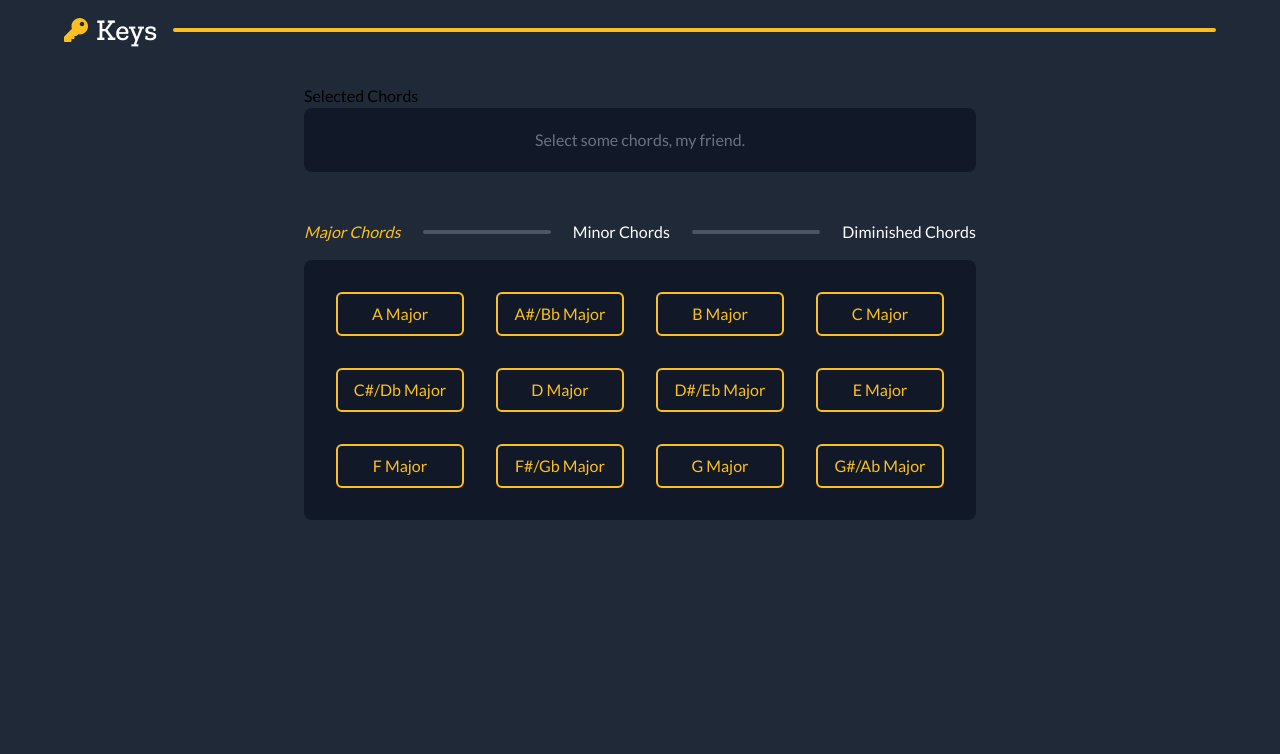
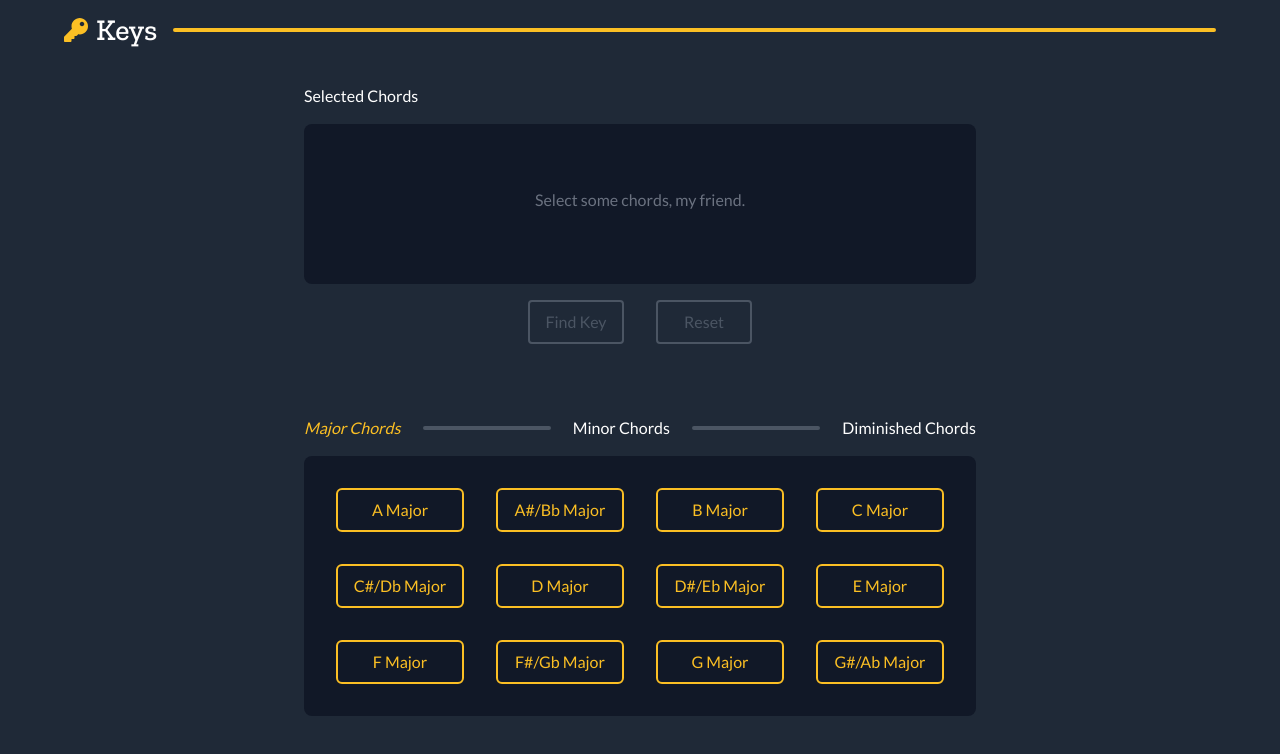
Before and after one commit to jacoberick/keys, a React (Create React App) app: page / in a window 1280 px wide. Shown: the top 754 px of the page. Built offline with nearby package versions, Linux system fonts and the light colour scheme.

Commit message:
added new styling to selected chords panel to prevent the chord list panel from jumping around

```diff
--- a/src/components/FindKey.js
+++ b/src/components/FindKey.js
@@ -1,9 +1,9 @@
 import React, { useEffect, useState } from "react";
 
 // repeated styles
-const chordSection = `max-w-2xl my-6`;
+const chordSection = `max-w-2xl mt-6 mb-12`;
 const buttonsContainer = `p-4 rounded-lg bg-gray-900 flex flex-wrap justify-center`;
-const chordButton = `transform hover:scale-110 active:scale-75 text-yellow-400 m-4 border-2 border-yellow-400 p-2 rounded-md w-32 transition-all`;
+const chordButton = `transform hover:scale-110 active:scale-95 text-yellow-400 m-4 border-2 border-yellow-400 p-2 rounded-md w-32 transition-all`;
 
 const FindKey = () => {
   //state
@@ -209,22 +209,27 @@ const FindKey = () => {
     >
       {/* selected chords */}
       <section className={`${chordSection} w-full`}>
-        <p className="">Selected Chords</p>
-        <div id="selectedChords" className={`${buttonsContainer} py-5`}>
+        <p className="text-white mb-4">Selected Chords</p>
+        <div
+          id="selectedChords"
+          className={`${buttonsContainer} py-5 min-h-40`}
+        >
           {selectedChords.length ? (
             selectedChordButtons
           ) : (
-            <p className=" text-gray-500">Select some chords, my friend.</p>
+            <p className="mt-11 text-gray-500">
+              Select some chords, my friend.
+            </p>
           )}
         </div>
-        <div id="selectedSectionButtons" className="flex justify-between">
+        <div id="selectedSectionButtons" className="flex justify-center">
           <button
             onClick={findKeys}
             className={`${
               selectedChords.length
-                ? "border-gray-400 text-gray-400 border-2 rounded p-2 transition-all self-end mt-4"
-                : "hidden"
-            } hover:border-green-400 hover:text-green-400`}
+                ? "hover:border-green-400 hover:text-green-400 border-gray-400 text-gray-400 "
+                : "border-gray-600 text-gray-600 pointer-events-none"
+            } border-2 rounded p-2 transition-all self-end mt-4 mr-4 w-24`}
           >
             Find Key
           </button>
@@ -232,9 +237,9 @@ const FindKey = () => {
             onClick={resetSelected}
             className={`${
               selectedChords.length
-                ? "border-gray-400 text-gray-400 border-2 rounded p-2 transition-all self-start mt-4"
-                : "hidden"
-            } hover:border-red-500 hover:text-red-500`}
+                ? "hover:border-red-500 hover:text-red-500 border-gray-400 text-gray-400 "
+                : "border-gray-600 text-gray-600 pointer-events-none"
+            } border-2 rounded p-2 transition-all self-end mt-4 ml-4 w-24`}
           >
             Reset
           </button>
@@ -242,7 +247,7 @@ const FindKey = () => {
       </section>
 
       {/* chords for selection */}
-      <section id="majorSection" className={chordSection}>
+      <section id="chordChoices" className={chordSection}>
         <div
           id="chordSwapContainer"
           className="flex justify-between items-center text-white mb-4"
@@ -266,6 +271,9 @@ const FindKey = () => {
           {renderChordGroup()}
         </div>
       </section>
+
+      {/* found key section */}
+      <section id="foundKeySection"></section>
     </div>
   );
 };
--- a/tailwind.config.js
+++ b/tailwind.config.js
@@ -6,6 +6,9 @@ module.exports = {
       fontFamily: {
         zilla: ["'Zilla Slab'", "serif"],
         lato: ["Lato", "sans-serif"],
+      },
+      minHeight: {
+        40: "10rem",
       },
     },
   },
```
